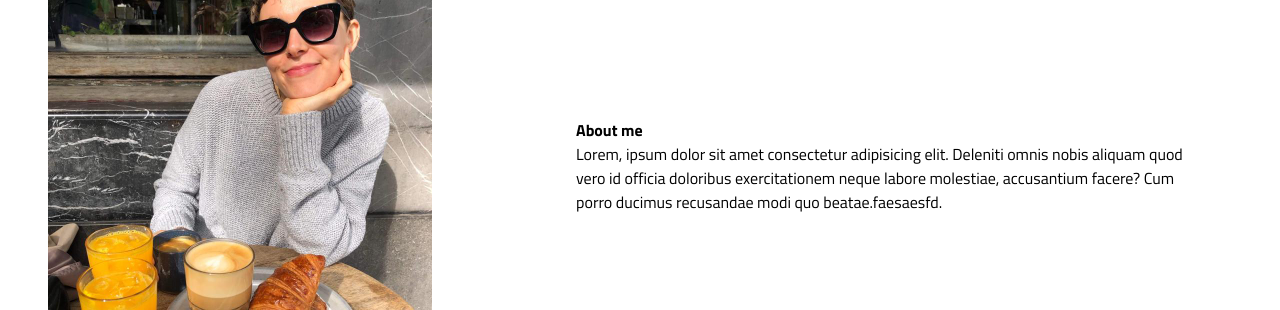
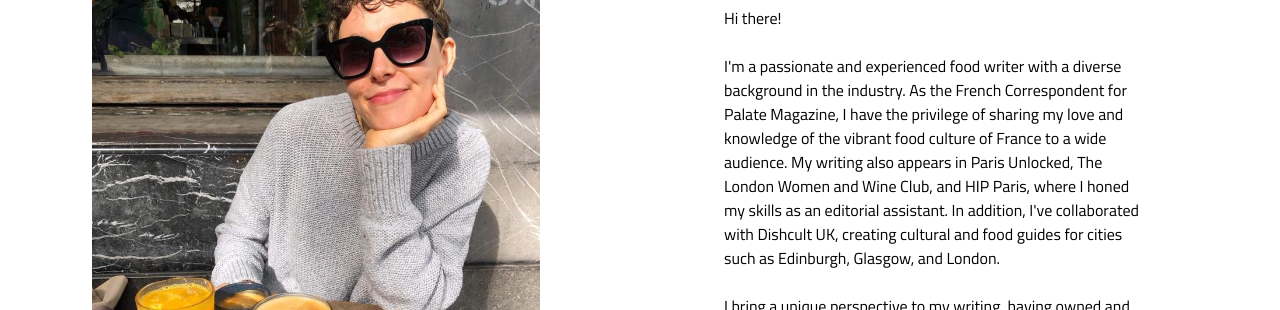
Before and after one commit to HamzaZbili/Write-Food-Client, a React (Create React App) app: page /aboutme in a window 1280 px wide. Shown: the part 490-800 px from the top of the page. Built offline with nearby package versions, Linux system fonts and the light colour scheme; no server answers.

Commit message:
added text to about me page

```diff
--- a/src/components/pages/AboutMe.jsx
+++ b/src/components/pages/AboutMe.jsx
@@ -13,10 +13,17 @@ const AboutMe = () => {
         <img src={rachel} alt="rachel" className="aboutMeImage" />
         <div className="aboutMeText">
           <h4>About me</h4>
-          Lorem, ipsum dolor sit amet consectetur adipisicing elit. Deleniti
-          omnis nobis aliquam quod vero id officia doloribus exercitationem
-          neque labore molestiae, accusantium facere? Cum porro ducimus
-          recusandae modi quo beatae.faesaesfd.
+          <br/>
+          Hi there!
+          <br/>
+          <br/>
+          I'm a passionate and experienced food writer with a diverse background in the industry. As the French Correspondent for Palate Magazine, I have the privilege of sharing my love and knowledge of the vibrant food culture of France to a wide audience. My writing also appears in Paris Unlocked, The London Women and Wine Club, and HIP Paris, where I honed my skills as an editorial assistant. In addition, I've collaborated with Dishcult UK, creating cultural and food guides for cities such as Edinburgh, Glasgow, and London.
+          <br/>
+          <br/>
+          I bring a unique perspective to my writing, having owned and operated a micro bakery, Figue Bakes, in Edinburgh. My hands-on experience in the culinary world has allowed me to connect with and understand the passion and hard work that goes into creating delicious food.
+          <br/>
+          <br/>
+          I also have a strong background in the social impact side of the food industry, having served as the Operations Lead for a large Glasgow-based foodbank. In this role, I managed the charity cafe and ensured the smooth running of operations to support those in need.
         </div>
       </div>
     </>
--- a/src/components/pages/aboutMe.css
+++ b/src/components/pages/aboutMe.css
@@ -1,14 +1,17 @@
 .aboutMeContainer {
     display: flex;
+    justify-content: space-around;
 }
 
 .aboutMeImage {
-    width: 30vw;
-    margin: 3rem;
+    width: 35vw;
+    height: fit-content;
+    margin: 3rem 0 3rem 3rem;
 }
 
 .aboutMeText {
     align-self: center;
+    width: 40vw;
     margin: 3rem;
     padding: 3rem;
 }
@@ -37,4 +40,7 @@
         margin: 0;
         padding: 3rem;
     }
+    .aboutMeText {
+        width: 90vw;
+    }
 }
```
Also changed, not shown: 1 other file (tests, documents, lock files or other folders).
